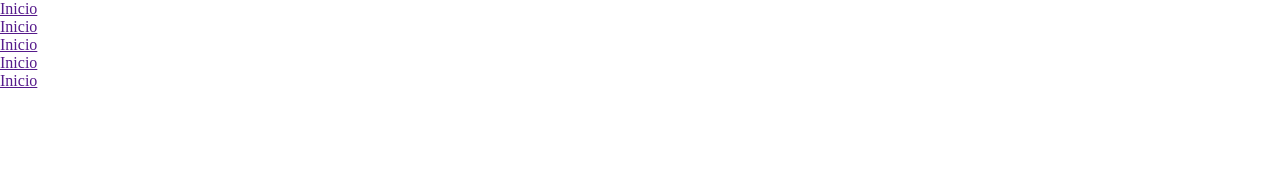
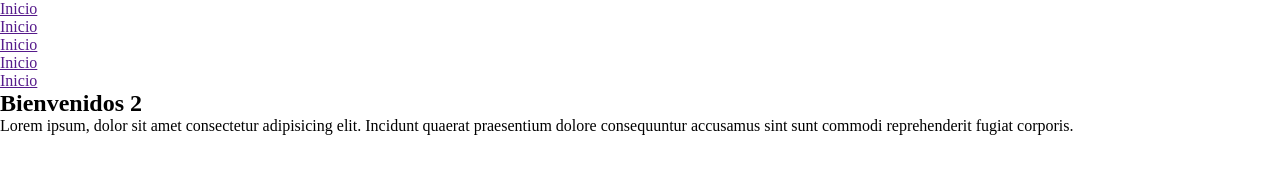
Before and after one commit to janierjose/ejemplo2, a plain HTML site: page index.html in a window 1280 px wide. Drawn offline with Linux system fonts and the light colour scheme.

Commit message:
Agregando el Main al index.html

```diff
--- a/index.html
+++ b/index.html
@@ -17,6 +17,16 @@
         <li><a href="">Inicio</a></li>
       </ul>
     </header>
+    <main>
+      <article>
+        <h1>Bienvenidos 2</h1>
+        <p>
+          Lorem ipsum, dolor sit amet consectetur adipisicing elit. Incidunt
+          quaerat praesentium dolore consequuntur accusamus sint sunt commodi
+          reprehenderit fugiat corporis.
+        </p>
+      </article>
+    </main>
 
     <script src="js/script.js"></script>
   </body>
```
